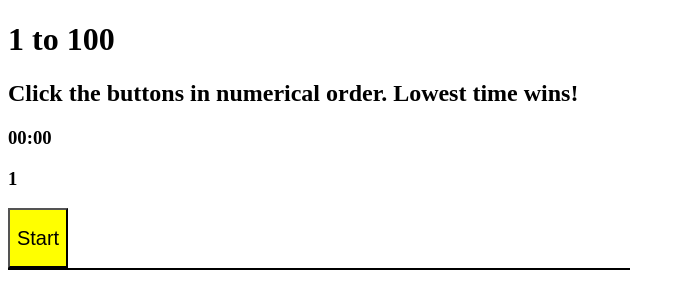
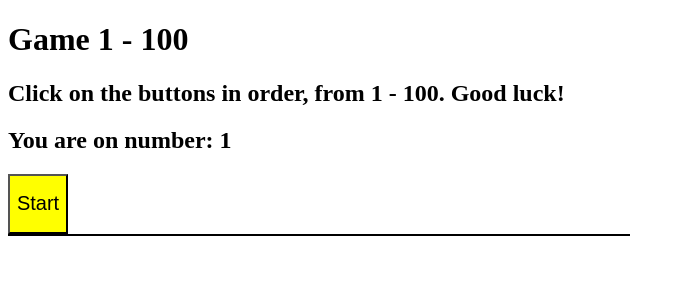
Before and after one commit to theBough/OneToOneHundred, a plain HTML site: page index.html in a window 1280 px wide. Shown: the whole page, without its empty margins (0-685 px from the left). Drawn offline with Linux system fonts and the light colour scheme.

Commit message:
Update index.html

```diff
--- a/index.html
+++ b/index.html
@@ -1,3 +1,4 @@
+
 <!DOCTYPE html>
 <html>
   <head>
@@ -7,12 +8,13 @@
     <link href="style.css" rel="stylesheet" type="text/css" />
   </head>
   <body>
-    <h1 id = "title">1 to 100</h1>
-    <h2 id= "instructions">Click the buttons in numerical order. Lowest time wins!</h2>
-    <h3 id = "clock">00:00</h3>
-    <h3 id = "HTMLActiveNumber"> 1 <h3>
-    <button id= "btnStart" onclick="makeButtons()">Start</button>
-    <div class = "grid-container" id= "theGrid"></div>
+    <h1 id="title">Game 1 - 100</h1>
+    <h2 id= "instruction"> Click on the buttons
+      in order, from 1 - 100. Good luck!</h2>
+      <h2 id = "htmlTarget"> You are on number: 1 </h2>
+    <button id = "btnStart" onclick="makeButtons()"> Start</button>
+
+      <div id= "theGrid" class="grid-container"</div>
     <script src="script.js"></script>
   </body>
 </html>
```
